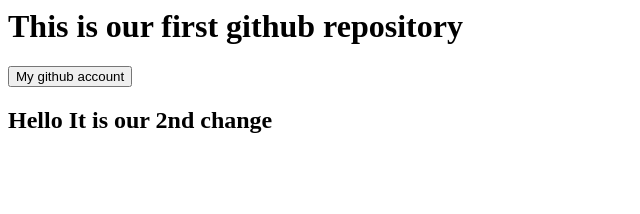
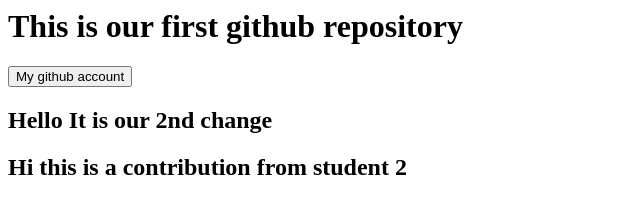
Before and after one commit to adarshpandey1/js-basic-code, a plain HTML site: page index.html in a window 1280 px wide. Shown: the whole page, without its empty margins (0-640 px from the left). Drawn offline with Linux system fonts and the light colour scheme.

Commit message:
Hi this is initial change from student2

```diff
--- a/index.html
+++ b/index.html
@@ -9,5 +9,6 @@
     <h1>This is our first github repository</h1>
     <button>My github account</button>
     <h2>Hello It is our 2nd change</h2>
+    <h2>Hi this is a contribution from student 2</h2>
 </body>
 </html>
```
